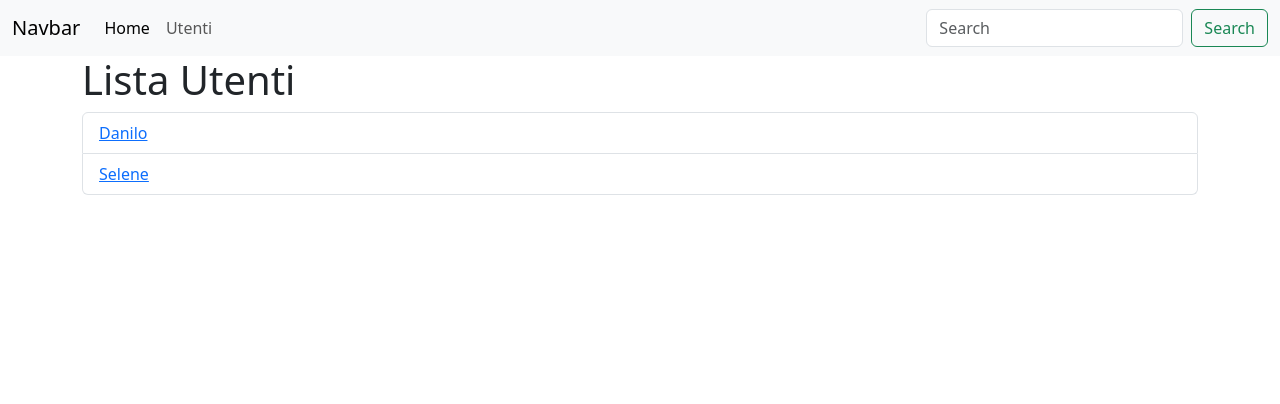
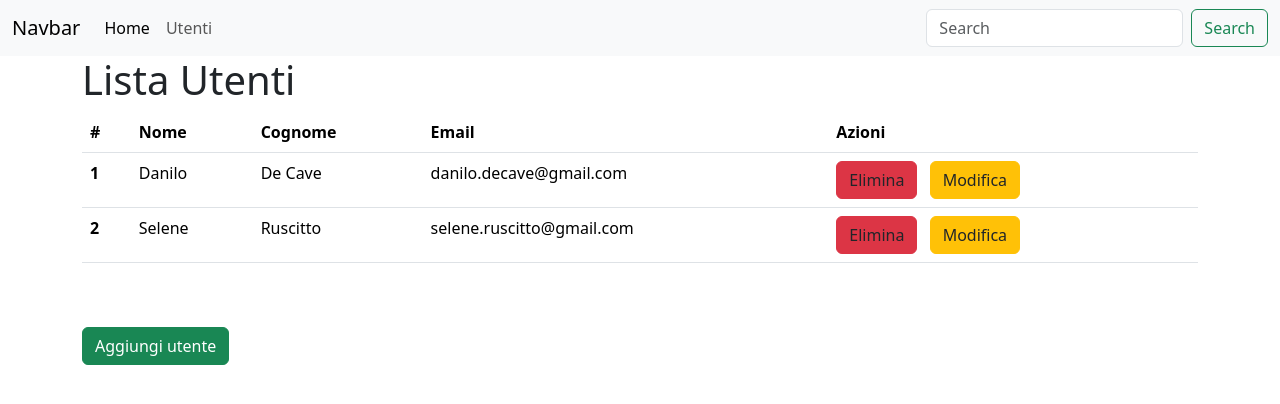
Before and after one commit to DCDanilo/www, a PHP site: page /users in a window 1280 px wide. Shown: the top 404 px of the page. Run offline with PHP 8.4, Linux system fonts and the light colour scheme; data comes from the database, SQL or seed files in the repository.

Commit message:
implementata eliminazione da lista

```diff
--- a/Config/Router.php
+++ b/Config/Router.php
@@ -16,6 +16,7 @@ class Router {
 
     // Metodo per smistare la richiesta
     public function dispatch($url) {
+        $url = explode('?', $url)[0];
         // Rimuoviamo gli slash all'inizio e alla fine
         $url = trim($url, '/');
 
--- a/Config/Routes.php
+++ b/Config/Routes.php
@@ -5,7 +5,12 @@ use WWW\Config\Router as Router;
 $router = new Router();
 
 $router->add('','HomeController','index');
+
 $router->add('users','UserController','index');
-$router->add('users/dettaglio/','UserController','show');
+$router->add('users/dettaglio','UserController','show');
+$router->add('users/crea','UserController','create');
+$router->add('users/store','UserController','store');
+$router->add('users/elimina','UserController','delete');
+$router->add('users/modifica','UserController','edit');
 
 return $router;
--- a/Controllers/UserController.php
+++ b/Controllers/UserController.php
@@ -18,6 +18,40 @@ class UserController{
             return;
         }
         $user= User::getUserById($id);
+        // Debug::dd($user);
         include __DIR__ . '/../Views/user_details.php';
     }
+
+    public function create(){
+        include __DIR__ . '/../Views/new_user.php';
+    }
+
+    public function store(){
+        $nome = $_POST['nome'] ?? null;
+        $cognome = $_POST['cognome'] ?? null;
+        $email = $_POST['email'] ?? null;
+
+        if($nome && $cognome && $email){
+            User::create($nome, $cognome, $email);
+            header('Location: /users');
+        } else {
+            echo "Errore: dati mancanti";
+        }
+    }
+
+    public function delete(){
+
+        $id = $_GET['id'] ?? null;
+        if($id==null){
+            echo "Utente non trovato";
+            return;
+        }
+        User::delete($id);
+        header('Location: /users');
+        include __DIR__ . '/../Views/user_list.php';
+    }
+
+    public function edit(){
+        include __DIR__ . '/../Views/new_user.php';
+    }
 }
--- a/Models/User.php
+++ b/Models/User.php
@@ -26,9 +26,50 @@ class User {
          if (!self::$db) {
             self::init();
         }
-        $query= "SELECT * FROM utenti WHERE id_utente = ?";
+        $query= "SELECT * FROM utenti WHERE id_utente = :id";
         $stmt = self::$db->prepare($query);
-        $stmt->execute([$id]);
-        return $stmt->fetchAll(PDO::FETCH_ASSOC);
+        $stmt->bindParam(':id', $id, PDO::PARAM_INT);
+        $stmt->execute();
+        return $stmt->fetch(PDO::FETCH_ASSOC);
+    }
+
+    public static function create($nome, $cognome, $email){
+        if (!self::$db) {
+            self::init();
+        }
+
+        $query="insert into utenti (nome, cognome, email) values(:nome, :cognome, :email)";
+        $stmt = self::$db->prepare($query);
+
+        $stmt->bindParam('nome', $nome, PDO::PARAM_STR);
+        $stmt->bindParam('cognome', $cognome, PDO::PARAM_STR);
+        $stmt->bindParam('email', $email, PDO::PARAM_STR);
+
+        $stmt->execute();
+    }
+
+    public static function delete($id){
+        if (!self::$db) {
+            self::init();
+        }
+
+        $query="delete from utenti where id_utente = :id";
+        $stmt = self::$db->prepare($query);
+        $stmt->bindParam(':id', $id, PDO::PARAM_INT);
+
+        $stmt->execute();
+    }
+
+        public static function edit($id, $email){
+        if (!self::$db) {
+            self::init();
+        }
+
+        $query="update utenti set email = :email where id_utente = :id";
+        $stmt = self::$db->prepare($query);
+        $stmt->bindParam(':id', $id, PDO::PARAM_INT);
+        $stmt->bindParam('email', $email, PDO::PARAM_STR);
+
+        $stmt->execute();
     }
 }
--- a/Views/user_details.php
+++ b/Views/user_details.php
@@ -3,6 +3,6 @@
     <h1>Dettagli Utente</h1>
     <p><?= htmlspecialchars($user['nome'])?></p>
     <p><?= htmlspecialchars($user['cognome'])?></p>
-    <p><?= htmlspecialchars($user['emmail'])?></p>
+    <p><?= htmlspecialchars($user['email'])?></p>
 </div>
 <?php include __DIR__.'/partials/footer.php';?>
--- a/Views/user_list.php
+++ b/Views/user_list.php
@@ -2,13 +2,37 @@
 
 <div class="container">
   <h1>Lista Utenti</h1>
-  <ul class="list-group">
+
+<table class="table">
+  <thead>
+    <tr>
+      <th scope="col">#</th>
+      <th scope="col">Nome</th>
+      <th scope="col">Cognome</th>
+      <th scope="col">Email</th>
+      <th scope="col">Azioni</th>
+    </tr>
+  </thead>
+  <tbody>
     <?php foreach ($users as $user): ?>
-      <li class="list-group-item">
-        <a href="users/dettaglio/id?=<?= htmlspecialchars($user['id_utente']) ?>"><?= htmlspecialchars($user['nome']) ?></a>
-      </li>
+      <tr>
+        <th scope="row"><?= htmlspecialchars($user['id_utente']) ?></th>
+        <td><?= htmlspecialchars($user['nome']) ?></td>
+        <td><?= htmlspecialchars($user['cognome']) ?></td>
+        <td><?= htmlspecialchars($user['email']) ?></td>
+        <td>
+          <button type="button" class="btn btn-danger">
+            <a href="users/elimina?id=<?= $user['id_utente'];?>" class="text-dark text-decoration-none" >Elimina</a>
+          </button>
+          <button type="button" class="btn btn-warning ms-2">
+            <a href="users/modifica?id=<?= $user['id_utente'];?>" class="text-dark text-decoration-none" >Modifica</a>
+          </button>
+        </td>
+      </tr>
     <?php endforeach; ?>
-  </ul>
+  </tbody>
+</table>
+  <button type="button" class="btn btn-success mt-5""><a href="users/crea" class="text-white text-decoration-none" >Aggiungi utente</a></button>
 </div>
 
 <?php include __DIR__.'/partials/footer.php';?>
```
Also changed, not shown: Views/new_user.php (added, +23 -0 lines), 1 other file.
